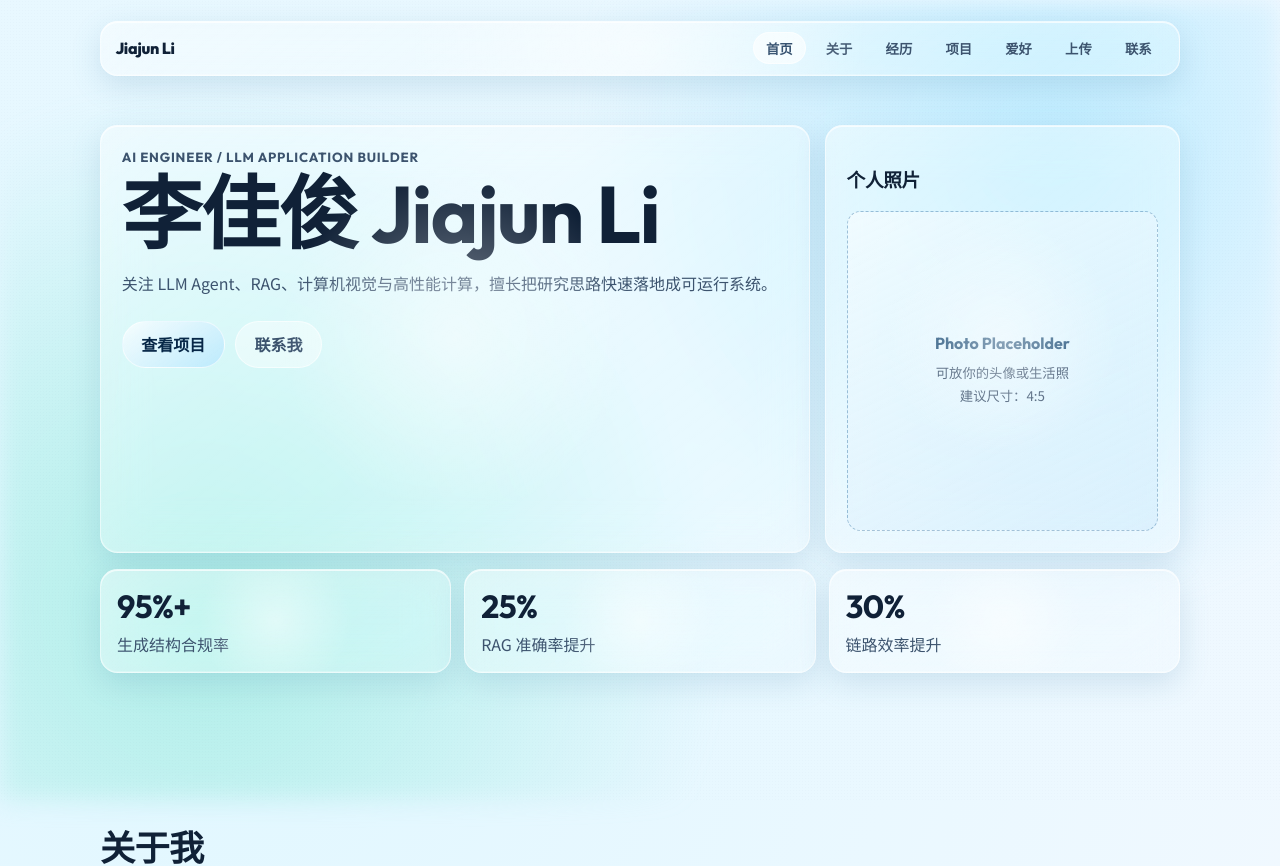
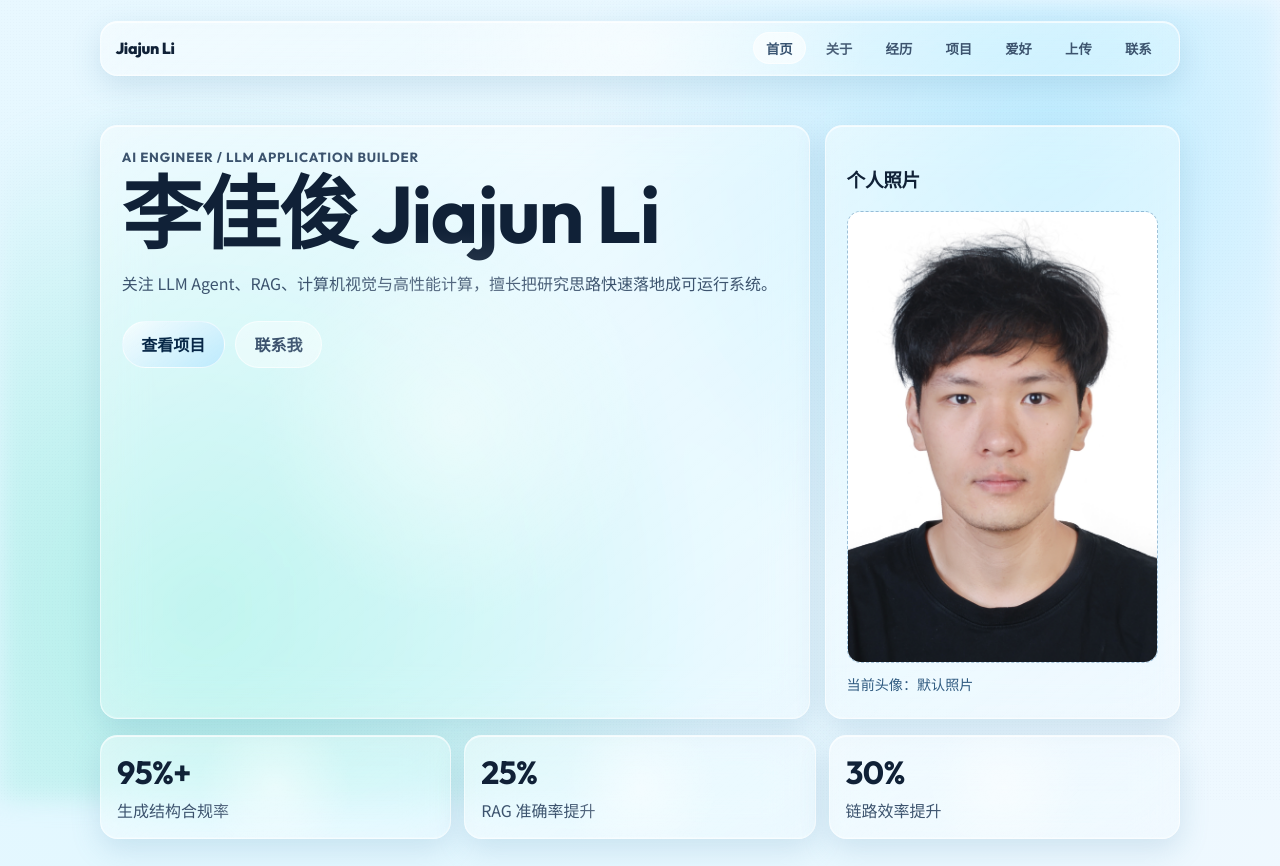
Before and after one commit to HHFBM/self_website, a Vue app: page / in a window 1280 px wide. Shown: the top 866 px of the page. Built offline with nearby package versions, Linux system fonts and the light colour scheme.

Commit message:
Enable profile photo easter egg with modal upload and default avatar

```diff
--- a/src/App.vue
+++ b/src/App.vue
@@ -583,6 +583,13 @@ function onHobbyClick(item) {
 }
 
 function onGameKeydown(e) {
+  if (showPhotoModal.value) {
+    if (e.key === 'Escape') {
+      closePhotoModal()
+    }
+    return
+  }
+
   if (!showTetris.value) return
 
   const key = e.key
@@ -662,6 +669,7 @@ function onProfilePhotoUpload(event) {
   profilePhotoObjectUrl = URL.createObjectURL(file)
   profilePhotoUrl.value = profilePhotoObjectUrl
   profilePhotoName.value = file.name
+  closePhotoModal()
 }
 
 function resetProfilePhoto() {
@@ -753,6 +761,10 @@ onBeforeUnmount(() => {
     URL.revokeObjectURL(customBackgroundObjectUrl)
     customBackgroundObjectUrl = ''
   }
+  if (profilePhotoObjectUrl) {
+    URL.revokeObjectURL(profilePhotoObjectUrl)
+    profilePhotoObjectUrl = ''
+  }
 })
 </script>
 
@@ -791,10 +803,18 @@ onBeforeUnmount(() => {
 
         <article class="photo-card liquid-panel reveal">
           <h3>个人照片</h3>
-          <div class="photo-slot">
-            <span>Photo Placeholder</span>
-            <small>可放你的头像或生活照<br />建议尺寸：4:5</small>
+          <div
+            class="photo-slot photo-slot-clickable"
+            role="button"
+            tabindex="0"
+            @click="openPhotoModal"
+            @keydown.enter.prevent="openPhotoModal"
+            @keydown.space.prevent="openPhotoModal"
+          >
+            <img class="profile-photo" :src="profilePhotoUrl" alt="李佳俊头像" />
+            <div class="photo-slot-overlay">点击更换照片</div>
           </div>
+          <p class="photo-meta">当前头像：{{ profilePhotoName }}</p>
         </article>
       </div>
 
@@ -987,4 +1007,20 @@ onBeforeUnmount(() => {
       </div>
     </section>
   </main>
+
+  <div v-if="showPhotoModal" class="photo-modal-backdrop" @click.self="closePhotoModal">
+    <article class="photo-modal liquid-panel">
+      <h3>上传个人照片</h3>
+      <p>只在当前浏览器本地预览，不会上传到公网。</p>
+      <div class="upload-row">
+        <label class="upload-btn">
+          选择本地图片
+          <input ref="photoInput" type="file" accept="image/*" @change="onProfilePhotoUpload" />
+        </label>
+        <button class="tiny-btn" @click="resetProfilePhoto">恢复默认</button>
+        <button class="tiny-btn" @click="closePhotoModal">关闭</button>
+      </div>
+      <p class="upload-meta">当前头像：{{ profilePhotoName }}</p>
+    </article>
+  </div>
 </template>
--- a/src/style.css
+++ b/src/style.css
@@ -166,18 +166,46 @@ h2 {
   min-height: 320px;
   border: 1px dashed rgba(47, 109, 159, 0.4);
   border-radius: 0.85rem;
-  display: grid;
-  place-content: center;
-  text-align: center;
+  position: relative;
+  overflow: hidden;
   background: linear-gradient(155deg, rgba(255, 255, 255, 0.5), rgba(187, 224, 250, 0.3));
-  padding: 1rem;
-  gap: 0.45rem;
 }
 
-.photo-slot span {
+.photo-slot-clickable {
+  cursor: pointer;
+}
+
+.profile-photo {
+  width: 100%;
+  height: 100%;
+  min-height: 320px;
+  object-fit: cover;
+  display: block;
+}
+
+.photo-slot-overlay {
+  position: absolute;
+  left: 0;
+  right: 0;
+  bottom: 0;
+  padding: 0.65rem 0.8rem;
   font-family: 'Outfit', sans-serif;
   font-weight: 700;
-  color: #25557d;
+  color: #f3fbff;
+  background: linear-gradient(180deg, rgba(8, 31, 48, 0), rgba(8, 31, 48, 0.72));
+  opacity: 0;
+  transition: opacity 0.2s ease;
+}
+
+.photo-slot-clickable:hover .photo-slot-overlay,
+.photo-slot-clickable:focus-visible .photo-slot-overlay {
+  opacity: 1;
+}
+
+.photo-meta {
+  margin-top: 0.55rem !important;
+  color: #2f5a80 !important;
+  font-size: 0.88rem;
 }
 
 .cta-row {
@@ -448,6 +476,30 @@ h2 {
   color: #2f5a80 !important;
 }
 
+.photo-modal-backdrop {
+  position: fixed;
+  inset: 0;
+  z-index: 40;
+  background: rgba(4, 18, 29, 0.45);
+  display: grid;
+  place-items: center;
+  padding: 1rem;
+}
+
+.photo-modal {
+  width: min(560px, 100%);
+  padding: 1rem;
+}
+
+.photo-modal h3 {
+  margin: 0;
+}
+
+.photo-modal p {
+  margin: 0.4rem 0 0;
+  color: var(--muted);
+}
+
 .tetris-panel {
   margin-top: 1rem;
   padding: 1rem;
@@ -700,6 +752,10 @@ h2 {
     min-height: 240px;
   }
 
+  .profile-photo {
+    min-height: 240px;
+  }
+
   .topbar {
     border-radius: 1.05rem;
     align-items: flex-start;
```
